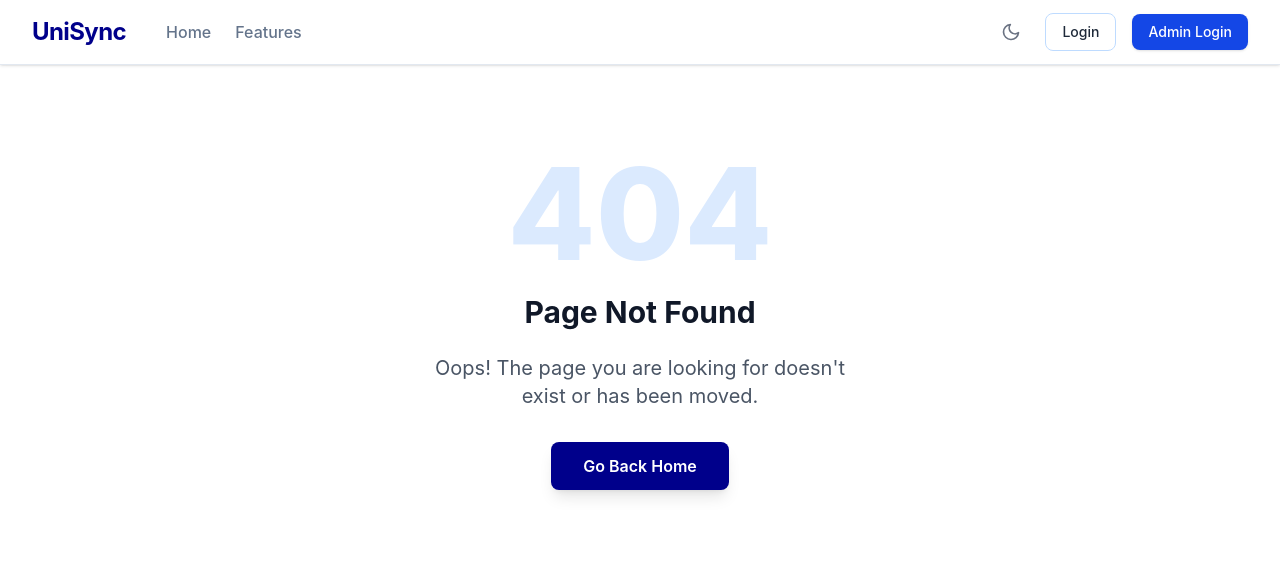
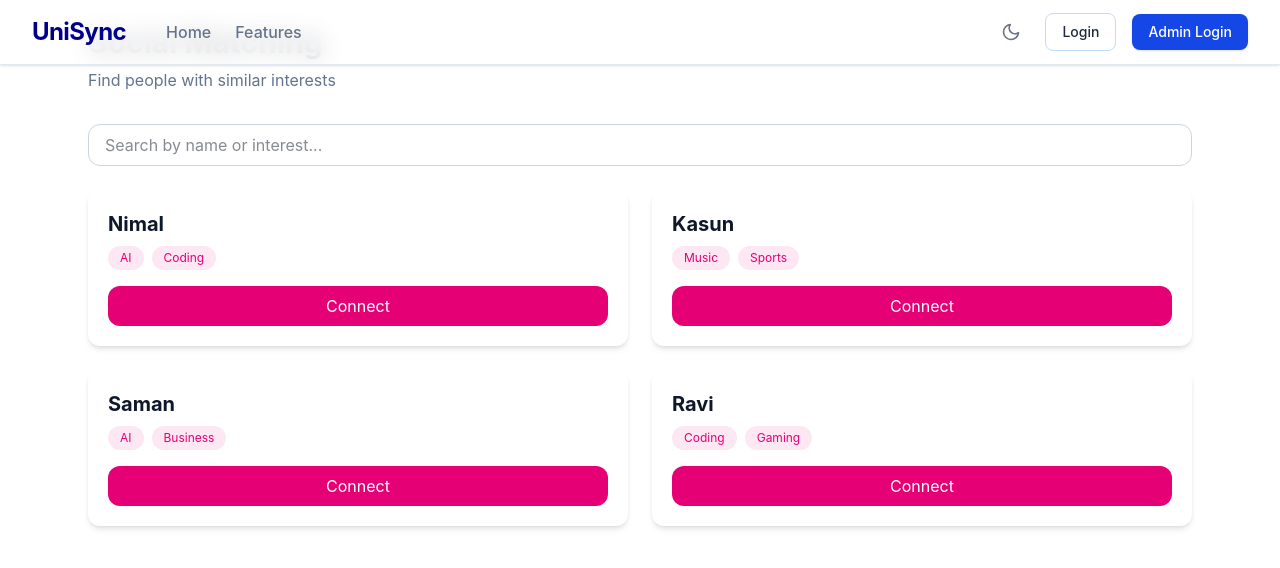
Before and after one commit to LithiraLiyanage/UniSync-Project, a React (Vite) app in the folder Frontend/: page /event-feature/social in a window 1280 px wide. Before the commit this address had no page. Shown: the top 568 px of the page. Built offline with nearby package versions, Linux system fonts and the light colour scheme.

Commit message:
Add social matching page

```diff
--- a/Frontend/src/App.jsx
+++ b/Frontend/src/App.jsx
@@ -31,6 +31,7 @@ import FeatureSocialEvents  from './pages/FeatureSocialEvents';
 
 import EventDashboard from "./pages/eventFeature/Dashboard";
 import Events from "./pages/eventFeature/Events";
+import Social from "./pages/eventFeature/Social";
 
 
 function App() {
@@ -106,6 +107,7 @@ function App() {
 
             <Route path="/event-dashboard" element={<EventDashboard />} />
             <Route path="/event-feature/events" element={<Events />} />
+            <Route path="/event-feature/social" element={<Social />} />
 
 
             <Route path="*" element={<NotFound />} />
--- /dev/null
+++ b/Frontend/src/pages/eventFeature/Social.jsx
@@ -0,0 +1,77 @@
+import React, { useState } from "react";
+
+const users = [
+  { id: 1, name: "Nimal", interests: ["AI", "Coding"] },
+  { id: 2, name: "Kasun", interests: ["Music", "Sports"] },
+  { id: 3, name: "Saman", interests: ["AI", "Business"] },
+  { id: 4, name: "Ravi", interests: ["Coding", "Gaming"] },
+];
+
+const Social = () => {
+  const [search, setSearch] = useState("");
+
+  const filteredUsers = users.filter(
+    (user) =>
+      user.name.toLowerCase().includes(search.toLowerCase()) ||
+      user.interests.some((i) =>
+        i.toLowerCase().includes(search.toLowerCase())
+      )
+  );
+
+  return (
+    <div className="w-full max-w-6xl mx-auto px-6 py-6">
+      <div className="mb-8">
+        <h1 className="text-3xl font-bold text-slate-900">
+          Social Matching
+        </h1>
+        <p className="text-slate-500 mt-2">
+          Find people with similar interests
+        </p>
+      </div>
+
+      <input
+        type="text"
+        placeholder="Search by name or interest..."
+        value={search}
+        onChange={(e) => setSearch(e.target.value)}
+        className="border border-slate-300 px-4 py-2 rounded-xl w-full mb-6 outline-none focus:ring-2 focus:ring-pink-400"
+      />
+
+      <div className="grid md:grid-cols-2 gap-6">
+        {filteredUsers.map((user) => (
+          <div
+            key={user.id}
+            className="bg-white rounded-xl shadow-md p-5 hover:shadow-xl transition"
+          >
+            <h2 className="text-xl font-bold mb-2 text-slate-900">
+              {user.name}
+            </h2>
+
+            <div className="flex gap-2 flex-wrap">
+              {user.interests.map((i, index) => (
+                <span
+                  key={index}
+                  className="px-3 py-1 text-xs bg-pink-100 text-pink-600 rounded-full"
+                >
+                  {i}
+                </span>
+              ))}
+            </div>
+
+            <button className="mt-4 w-full bg-pink-600 text-white py-2 rounded-xl hover:bg-pink-700 transition">
+              Connect
+            </button>
+          </div>
+        ))}
+
+        {filteredUsers.length === 0 && (
+          <p className="col-span-full text-center text-slate-400">
+            No users found.
+          </p>
+        )}
+      </div>
+    </div>
+  );
+};
+
+export default Social;
```
